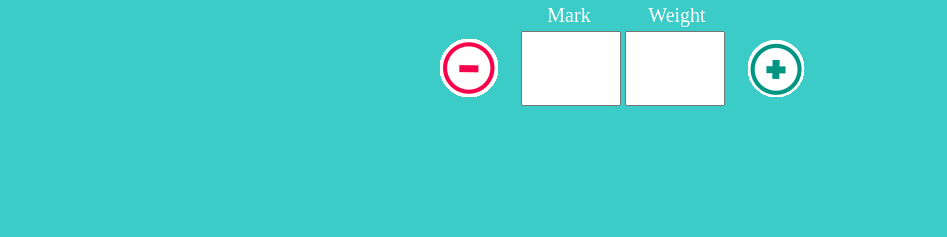
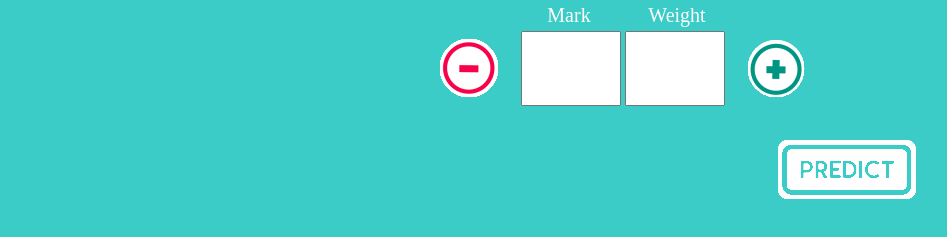
Before and after one commit to mint-toronto/oracle, a plain HTML site: page views/index.html in a window 1280 px wide. Shown: the part 127-364 px from the top of the page, without its empty margins (17-964 px from the left). Drawn offline with Linux system fonts and the light colour scheme; a web font is replaced by a local one.

Commit message:
add submit button to layout

```diff
--- a/views/index.html
+++ b/views/index.html
@@ -101,6 +101,14 @@ font-size:1.75em;
 color:#4D5A5A;
 }
 
+#submit-button
+{
+    min-width: 250px;
+    min-height: 100px;
+    padding: 13px;
+  background:url(../public/images/predict.png) no-repeat;
+border-style:none;
+}
 
 </style>
   <title>Oracle Mark</title>
@@ -124,6 +132,14 @@ color:#4D5A5A;
   </div>
   <form id="marks-form">
   </form>
+  <div class="row">
+    <div class="far-left"></div>
+    <div class="left"></div>
+    <div class="right"></div>
+    <div class="far-right">
+      <button id="submit-button" type="submit"></button>
+    </div>
+  </div>
 </section>
 
 </body>
```
Also changed, not shown: public/images/predict.png (added).
